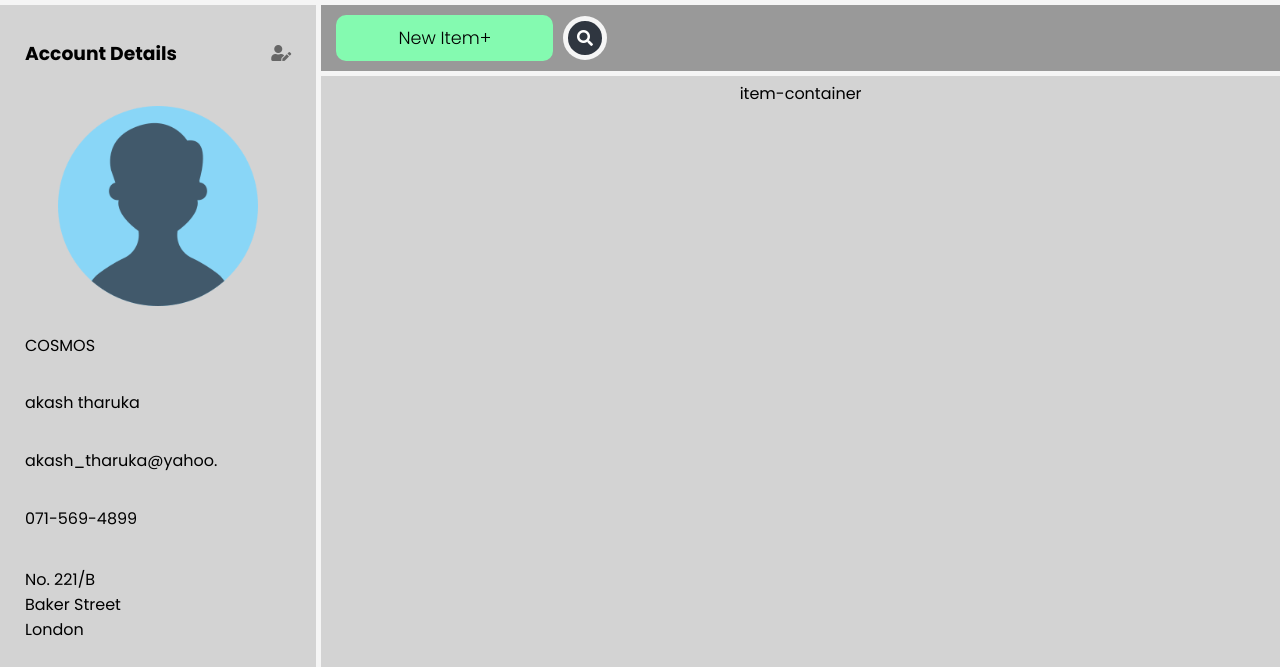
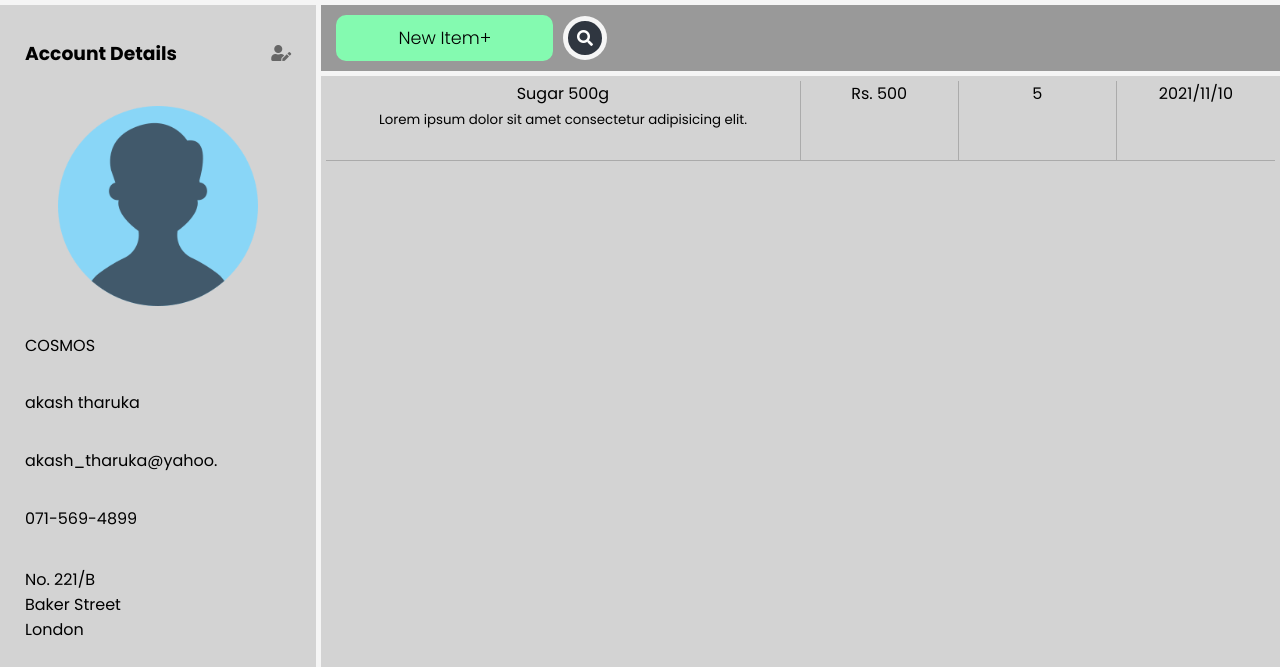
Before and after one commit to Nuwa-Hub/FlyBuy, a PHP site: page /Project/view/sellerAccount.php in a window 1280 px wide. Shown: the part 66-733 px from the top of the page. Run offline with PHP 8.4, Linux system fonts and the light colour scheme.

Commit message:
additem change

```diff
--- a/css/styles_sellerAccount.css
+++ b/css/styles_sellerAccount.css
@@ -212,4 +212,32 @@ a.create-list:active{
     grid-row: 3/12;
     background: lightgray;
     padding: 5px;
+    display: grid;
+    grid-template-columns: 1fr;
+    grid-auto-rows: 80px;
+    overflow-y: scroll;
+    overflow-x: hidden;
 }
+
+.item-details{
+    display: grid;
+    width: 100%;
+    grid-template-columns: repeat(12, 1fr);
+    border-bottom: 1px solid #8888;
+}
+
+.item-details .item-name{
+    grid-column: 1/7;
+    border-right: 1px solid #8888;
+}
+.item-details .item-price{
+    grid-column: 7/9;
+    border-right: 1px solid #8888;
+}
+.item-details .item-amount{
+    grid-column: 9/11;
+    border-right: 1px solid #8888;
+}
+.item-details .item-date-added{
+    grid-column: 11/13;
+}
--- a/view/sellerAccount.php
+++ b/view/sellerAccount.php
@@ -59,7 +59,17 @@
             </div>
         </section>
 
-        <section class="item-container">item-container</section>
+        <section class="item-container">
+            <div class="item-details">
+                <div class="item-name">
+                    <div>Sugar 500g</div>
+                    <small>Lorem ipsum dolor sit amet consectetur adipisicing elit.</small>
+                </div>
+                <div class="item-price">Rs. 500</div>
+                <div class="item-amount">5</div>
+                <div class="item-date-added">2021/11/10</div>
+            </div>
+        </section>
 
         <footer>footer</footer>
     </main>
@@ -72,7 +82,7 @@
 
             <div class="closeBtn" onclick="toggleDisplay()">&times;</div>
 
-            <h1 class="title">Create List</h1>
+            <h1 class="title">Add Item</h1>
 
             <div class="items">
 
```
Also changed, not shown: validators/user_validator.php (+1 -12 lines).
